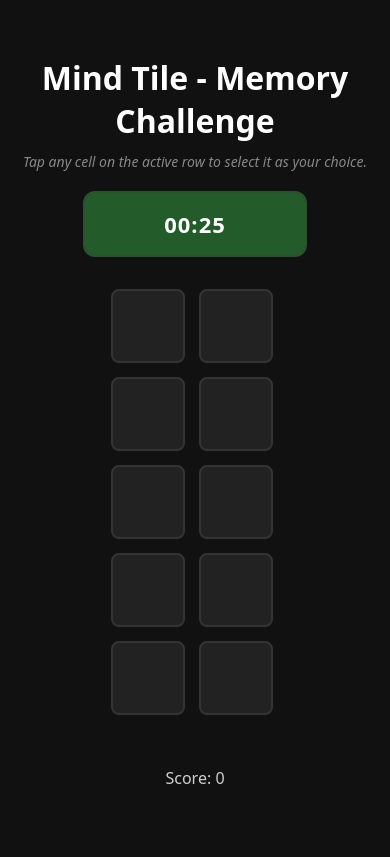
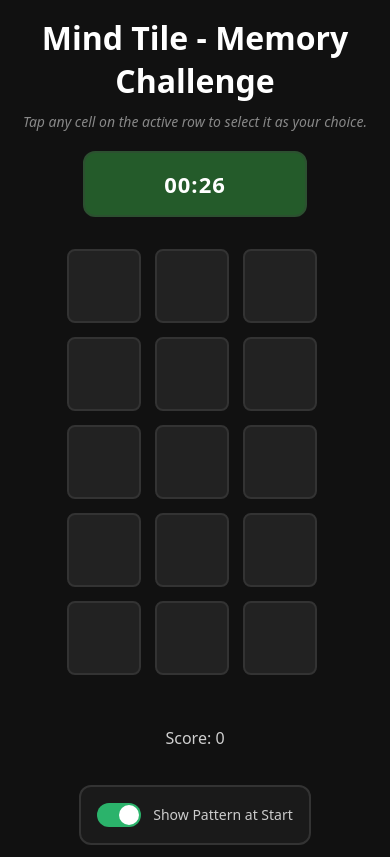
Before and after one commit to eighties8/memorychallenge, a Next.js app: page / in a window 390 px wide. Built offline with nearby package versions, Linux system fonts and the light colour scheme.

Commit message:
Fixes to mobile gameplay, cap size at 4x5 and just increase difficulty by decreasing time.

```diff
--- a/app/components/Game.tsx
+++ b/app/components/Game.tsx
@@ -3,9 +3,34 @@
 import { useCallback, useEffect, useMemo, useRef, useState } from 'react';
 
 const BASE_ROWS = 5;
-const BASE_COLS = 2;
+const BASE_COLS = 3;
 const LEVEL_SECONDS = 30;
 const MOBILE_MAX_COLS = 4; // Maximum columns for mobile before adding rows
+const MOBILE_MAX_ROWS = 5; // Maximum rows for mobile
+
+// Calculate time limit based on level progression
+const calculateTimeLimit = (level: number, isMobile: boolean): number => {
+  if (!isMobile) {
+    // Desktop: keep 30 seconds for all levels
+    return LEVEL_SECONDS;
+  }
+
+  // Mobile: calculate max grid size (4 cols × 5 rows = 20 tiles)
+  const maxGridSize = MOBILE_MAX_COLS * MOBILE_MAX_ROWS;
+  const maxLevelForGrid = Math.floor((maxGridSize - BASE_COLS * BASE_ROWS) / 5) + 1;
+
+  if (level <= maxLevelForGrid) {
+    // Still expanding grid: keep 30 seconds
+    return LEVEL_SECONDS;
+  }
+
+  // Grid is maxed out: reduce time progressively
+  const levelsAfterMax = level - maxLevelForGrid;
+  const timeReduction = Math.floor(levelsAfterMax / 5) * 5; // Reduce by 5 seconds every 5 levels
+  const newTime = Math.max(5, LEVEL_SECONDS - timeReduction); // Minimum 5 seconds
+
+  return newTime;
+};
 
 const ENCOURAGEMENTS_FLAWLESS = [
   "You're on a roll!",
@@ -83,6 +108,20 @@ export default function Game() {
   // First row highlighting for mobile - only on level start or timer expiration
   const [isFirstRowHighlighted, setIsFirstRowHighlighted] = useState(false);
 
+  // Pattern reveal feature - show safe tiles for 1 second at level start
+  const [showPatternReveal, setShowPatternReveal] = useState(() => {
+    if (typeof window !== 'undefined') {
+      const saved = localStorage.getItem('mindtile-pattern-reveal');
+      return saved !== null ? saved === 'true' : true; // Default to true
+    }
+    return true;
+  });
+  const [isPatternRevealed, setIsPatternRevealed] = useState(false);
+  const [isLevelCompleting, setIsLevelCompleting] = useState(false);
+
+  // Immediate input blocking ref - prevents race conditions with rapid key presses
+  const isInputBlockedRef = useRef(false);
+
   // Shared audio context (created on first user gesture)
   const audioCtxRef = useRef<AudioContext | null>(null);
   const getAudioContext = useCallback((): AudioContext | null => {
@@ -103,6 +142,15 @@ export default function Game() {
     }
     return instance;
   }, []);
+
+  // Toggle pattern reveal setting and persist to localStorage
+  const togglePatternReveal = useCallback(() => {
+    const newValue = !showPatternReveal;
+    setShowPatternReveal(newValue);
+    if (typeof window !== 'undefined') {
+      localStorage.setItem('mindtile-pattern-reveal', newValue.toString());
+    }
+  }, [showPatternReveal]);
 
 
 
@@ -146,8 +194,8 @@ export default function Game() {
             resetLevelSamePattern();
             startLevelTimer(LEVEL_SECONDS);
 
-            // Highlight first row on mobile for timer expiration
-            if (isMobileRef.current) {
+            // Highlight first row on mobile for timer expiration (only when pattern reveal is disabled)
+            if (isMobileRef.current && !showPatternReveal) {
               setIsFirstRowHighlighted(true);
               // Flash the first row 3 times over 1.5 seconds
               setTimeout(() => setIsFirstRowHighlighted(false), 500);
@@ -160,17 +208,17 @@ export default function Game() {
         return prev - 1;
       });
     }, 1000);
-  }, [clearTimer]);
+  }, [clearTimer, showPatternReveal]);
 
   const startLevel = useCallback((newPattern = true) => {
     let nextCols = BASE_COLS + Math.floor((currentLevel - 1) / 5);
     let nextRows = BASE_ROWS;
 
-    // Mobile-specific grid expansion: after 4 columns, add rows instead
+    // Mobile-specific grid expansion: after 4 columns, add rows instead (capped at 5 rows)
     if (isMobileRef.current && nextCols > MOBILE_MAX_COLS) {
       const extraLevels = nextCols - MOBILE_MAX_COLS;
       nextCols = MOBILE_MAX_COLS;
-      nextRows = BASE_ROWS + extraLevels;
+      nextRows = Math.min(MOBILE_MAX_ROWS, BASE_ROWS + extraLevels);
     }
 
     setCols(nextCols);
@@ -185,17 +233,32 @@ export default function Game() {
     setActiveCol(0);
     setMistakesInLevel(0);
     setStartRowSafeCol(null); // new pattern: forget previous start-row safe
-    startLevelTimer(LEVEL_SECONDS);
+    setIsLevelCompleting(false); // Reset level completion state
+    // Reset immediate input blocking for new level
+    isInputBlockedRef.current = false;
 
-    // Highlight first row on mobile for level start
-    if (isMobileRef.current) {
+    // Pattern reveal - show safe tiles for 0.5 seconds if enabled
+    if (showPatternReveal && newPattern) {
+      setIsPatternRevealed(true);
+      setTimeout(() => {
+        setIsPatternRevealed(false);
+        const timeLimit = calculateTimeLimit(currentLevel, isMobileRef.current);
+        startLevelTimer(timeLimit);
+      }, 500);
+    } else {
+      const timeLimit = calculateTimeLimit(currentLevel, isMobileRef.current);
+      startLevelTimer(timeLimit);
+    }
+
+                   // Highlight first row on mobile for level start (only when pattern reveal is disabled)
+               if (isMobileRef.current && !showPatternReveal) {
                  setIsFirstRowHighlighted(true);
                  // Flash the first row 3 times over 1.5 seconds
                  setTimeout(() => setIsFirstRowHighlighted(false), 500);
                  setTimeout(() => setIsFirstRowHighlighted(true), 1000);
                  setTimeout(() => setIsFirstRowHighlighted(false), 1500);
                }
-  }, [currentLevel, generatePath, startLevelTimer]);
+  }, [currentLevel, generatePath, startLevelTimer, showPatternReveal]);
 
   useEffect(() => {
     // Mobile detection
@@ -346,13 +409,25 @@ export default function Game() {
   const moveLeft = useCallback(() => {
     if (inputLocked) return;
     if (bottomSafeLocked) return; // keep cursor on known safe bottom cell until activated
-    setActiveCol((c) => Math.max(0, c - 1));
-  }, [inputLocked, bottomSafeLocked]);
+    setActiveCol((c) => {
+      if (c === 0) {
+        // Wrap to the last column of the current row
+        return cols - 1;
+      }
+      return c - 1;
+    });
+  }, [cols, inputLocked, bottomSafeLocked]);
 
   const moveRight = useCallback(() => {
     if (inputLocked) return;
     if (bottomSafeLocked) return; // keep cursor on known safe bottom cell until activated
-    setActiveCol((c) => Math.min(cols - 1, c + 1));
+    setActiveCol((c) => {
+      if (c === cols - 1) {
+        // Wrap to the first column of the current row
+        return 0;
+      }
+      return c + 1;
+    });
   }, [cols, inputLocked, bottomSafeLocked]);
 
   const moveUp = useCallback(() => {
@@ -367,6 +442,24 @@ export default function Game() {
     }
   }, [activeRow, inputLocked, safePath, visitedSafe]);
 
+  // Auto-scroll grid into view on mobile when active row changes
+  useEffect(() => {
+    if (!isMobile || !isMobileDetected) return;
+
+    const gridElement = document.getElementById('grid');
+    if (!gridElement) return;
+
+    // Find the active row element and scroll it into view
+    const activeRowElement = gridElement.querySelector(`[data-row="${activeRow}"]`);
+    if (activeRowElement) {
+      activeRowElement.scrollIntoView({
+        behavior: 'smooth',
+        block: 'center',
+        inline: 'nearest'
+      });
+    }
+  }, [activeRow, isMobile, isMobileDetected]);
+
   const resetLevelSamePattern = useCallback(() => {
     setVisitedSafe(new Set());
     setWrongFlash(null);
@@ -379,7 +472,7 @@ export default function Game() {
   }, [startRowSafeCol, isMobile, numRows]);
 
   const selectCell = useCallback(() => {
-    if (inputLocked) return;
+    if (inputLocked || isLevelCompleting) return;
     const key = `${activeRow}-${activeCol}`;
     const isSafe = safePath.has(key);
 
@@ -406,6 +499,8 @@ export default function Game() {
         clearTimer();
         // Play short victory melody alongside blinking
         playLevelCompleteMelody();
+        // Block all input to prevent rapid key presses ONLY when level is completed
+        isInputBlockedRef.current = true;
         // Flash green tiles on/off for 2 seconds, then proceed
         const greenTiles: CelebrationCell[] = [];
         for (let r = 0; r < numRows; r++) {
@@ -444,11 +539,11 @@ export default function Game() {
               let nextCols = BASE_COLS + Math.floor((nextLevel - 1) / 5);
               let nextRows = BASE_ROWS;
 
-              // Mobile-specific grid expansion: after 4 columns, add rows instead
+              // Mobile-specific grid expansion: after 4 columns, add rows instead (capped at 5 rows)
               if (isMobileRef.current && nextCols > MOBILE_MAX_COLS) {
                 const extraLevels = nextCols - MOBILE_MAX_COLS;
                 nextCols = MOBILE_MAX_COLS;
-                nextRows = BASE_ROWS + extraLevels;
+                nextRows = Math.min(MOBILE_MAX_ROWS, BASE_ROWS + extraLevels);
               }
 
               setCols(nextCols);
@@ -459,10 +554,28 @@ export default function Game() {
               setActiveCol(0);
               setMistakesInLevel(0);
               setStartRowSafeCol(null); // new pattern next level
+
+              // Pattern reveal - show safe tiles for 0.5 seconds if enabled
+              if (showPatternReveal) {
+                setIsPatternRevealed(true);
+                setTimeout(() => {
+                  setIsPatternRevealed(false);
                   startLevelTimer(LEVEL_SECONDS);
+                  // Re-enable keyboard input for the next level
+                  setIsLevelCompleting(false);
+                  // Reset immediate input blocking for the next level
+                  isInputBlockedRef.current = false;
+                }, 500);
+              } else {
+                startLevelTimer(LEVEL_SECONDS);
+                // Re-enable keyboard input for the next level
+                setIsLevelCompleting(false);
+                // Reset immediate input blocking for the next level
+                isInputBlockedRef.current = false;
+              }
 
-              // Highlight first row on mobile for level start (after level completion)
-              if (isMobileRef.current) {
+              // Highlight first row on mobile for level start (after level completion, only when pattern reveal is disabled)
+              if (isMobileRef.current && !showPatternReveal) {
                 setIsFirstRowHighlighted(true);
                 // Flash the first row 3 times over 1.5 seconds
                 setTimeout(() => setIsFirstRowHighlighted(false), 500);
@@ -490,7 +603,7 @@ export default function Game() {
         // If on the first row, do nothing so the cursor stays where the player left it
       }, 320);
     }
-  }, [activeRow, activeCol, chooseEncouragement, chooseTimeCrunch, clearTimer, cols, currentLevel, generatePath, mistakesInLevel, playCorrectSound, playLevelCompleteMelody, playWrongSound, remainingSeconds, resetLevelSamePattern, safePath, startLevelTimer, inputLocked]);
+  }, [activeRow, activeCol, chooseEncouragement, chooseTimeCrunch, clearTimer, cols, currentLevel, generatePath, mistakesInLevel, playCorrectSound, playLevelCompleteMelody, playWrongSound, remainingSeconds, resetLevelSamePattern, safePath, startLevelTimer, inputLocked, isLevelCompleting]);
 
   // Desktop keyboard controls (only active when not on mobile)
   useEffect(() => {
@@ -501,11 +614,13 @@ export default function Game() {
       if (key === 'ArrowLeft' || key === 'a' || key === 'A') moveLeft();
       else if (key === 'ArrowRight' || key === 'd' || key === 'D') moveRight();
       else if (key === 'ArrowUp') moveUp();
-      else if (key === ' ' || key === 'Enter' || key === 'w' || key === 'W') selectCell();
+      else if ((key === ' ' || key === 'Enter' || key === 'w' || key === 'W') && !isLevelCompleting && !isInputBlockedRef.current) {
+        selectCell();
+      }
     };
     window.addEventListener('keydown', onKey);
     return () => window.removeEventListener('keydown', onKey);
-  }, [isMobile, moveLeft, moveRight, moveUp, selectCell]);
+  }, [isMobile, moveLeft, moveRight, moveUp, selectCell, isLevelCompleting]);
 
   const formatTime = (s: number) => {
     const mm = Math.floor(s / 60).toString().padStart(2, '0');
@@ -521,7 +636,7 @@ export default function Game() {
 
   // Optimized mobile touch handler - created once, not recreated on every render
   const handleMobileTouch = useCallback((rowIndex: number, colIndex: number) => {
-    if (!isMobile || inputLocked) return;
+    if (!isMobile || inputLocked || isLevelCompleting) return;
 
     // Only allow interaction with tiles on the active row
     if (rowIndex !== activeRow) return;
@@ -552,6 +667,11 @@ export default function Game() {
         setStatusText(`+${gained} pts${flawless ? ' (Flawless!)' : ''}`);
         clearTimer();
         playLevelCompleteMelody();
+
+        // Block all input to prevent rapid touches/key presses ONLY when level is completed
+        isInputBlockedRef.current = true;
+        // Disable keyboard input during level completion
+        setIsLevelCompleting(true);
 
         // Flash green tiles logic
         const greenTiles: CelebrationCell[] = [];
@@ -591,11 +711,11 @@ export default function Game() {
               let nextCols = BASE_COLS + Math.floor((nextLevel - 1) / 5);
               let nextRows = BASE_ROWS;
 
-              // Mobile-specific grid expansion: after 4 columns, add rows instead
+              // Mobile-specific grid expansion: after 4 columns, add rows instead (capped at 5 rows)
               if (isMobileRef.current && nextCols > MOBILE_MAX_COLS) {
                 const extraLevels = nextCols - MOBILE_MAX_COLS;
                 nextCols = MOBILE_MAX_COLS;
-                nextRows = BASE_ROWS + extraLevels;
+                nextRows = Math.min(MOBILE_MAX_ROWS, BASE_ROWS + extraLevels);
               }
 
               setCols(nextCols);
@@ -606,10 +726,28 @@ export default function Game() {
               setActiveCol(0);
               setMistakesInLevel(0);
               setStartRowSafeCol(null);
+
+              // Pattern reveal - show safe tiles for 0.5 seconds if enabled
+              if (showPatternReveal) {
+                setIsPatternRevealed(true);
+                setTimeout(() => {
+                  setIsPatternRevealed(false);
                   startLevelTimer(LEVEL_SECONDS);
+                  // Re-enable keyboard input for the next level
+                  setIsLevelCompleting(false);
+                  // Reset immediate input blocking for the next level
+                  isInputBlockedRef.current = false;
+                }, 500);
+              } else {
+                startLevelTimer(LEVEL_SECONDS);
+                // Re-enable keyboard input for the next level
+                setIsLevelCompleting(false);
+                // Reset immediate input blocking for the next level
+                isInputBlockedRef.current = false;
+              }
 
-              // Highlight first row on mobile for level start (after level completion)
-              if (isMobileRef.current) {
+              // Highlight first row on mobile for level start (after level completion, only when pattern reveal is disabled)
+              if (isMobileRef.current && !showPatternReveal) {
                 setIsFirstRowHighlighted(true);
                 // Flash the first row 3 times over 1.5 seconds
                 setTimeout(() => setIsFirstRowHighlighted(false), 500);
@@ -636,7 +774,7 @@ export default function Game() {
         }
       }, 320);
     }
-  }, [isMobile, inputLocked, activeRow, safePath, setStartRowSafeCol, playCorrectSound, setVisitedSafe, currentLevel, mistakesInLevel, chooseEncouragement, remainingSeconds, chooseTimeCrunch, setScore, setStatusText, clearTimer, playLevelCompleteMelody, cols, setCelebrationCells, setOverlayLines, setOverlayFlawless, setOverlayVisible, setCurrentLevel, setCols, setSafePath, setActiveRow, setActiveCol, setMistakesInLevel, startLevelTimer, playWrongSound, setWrongFlash, resetLevelSamePattern]);
+  }, [isMobile, inputLocked, isLevelCompleting, activeRow, safePath, setStartRowSafeCol, playCorrectSound, setVisitedSafe, currentLevel, mistakesInLevel, chooseEncouragement, remainingSeconds, chooseTimeCrunch, setScore, setStatusText, clearTimer, playLevelCompleteMelody, cols, setCelebrationCells, setOverlayLines, setOverlayFlawless, setOverlayVisible, setCurrentLevel, setCols, setSafePath, setActiveRow, setActiveCol, setMistakesInLevel, startLevelTimer, playWrongSound, setWrongFlash, resetLevelSamePattern]);
 
   const renderCell = (rowIndex: number, colIndex: number) => {
     const key = `${rowIndex}-${colIndex}`;
@@ -653,6 +791,8 @@ export default function Game() {
       isWrong ? 'wrong' : '',
       // First row highlighting for mobile (bottom row where player starts)
       isMobile && isFirstRowHighlighted && rowIndex === numRows - 1 ? 'first-row-highlight' : '',
+      // Pattern reveal - show safe tiles when enabled
+      isPatternRevealed && safePath.has(key) ? 'pattern-reveal' : '',
     ]
       .filter(Boolean)
       .join(' ');
@@ -694,13 +834,13 @@ export default function Game() {
 
   // Memoize the grid rows to prevent unnecessary re-renders
   const gridRows = useMemo(() => {
-    const rows = [];
+    const gridCells = [];
     for (let r = 0; r < numRows; r += 1) {
       for (let c = 0; c < cols; c += 1) {
-        rows.push(renderCell(r, c));
+        gridCells.push(renderCell(r, c));
       }
     }
-    return rows;
+    return gridCells;
   }, [renderCell, cols, numRows]);
 
   // Show loading screen until mobile detection is complete
@@ -739,6 +879,20 @@ export default function Game() {
 
       <p id="status" className="subtle">{statusText}</p>
       <p id="score" className="subtle">Score: {score}</p>
+
+      {/* Pattern reveal toggle */}
+      <div className="pattern-reveal-toggle">
+        <label className="toggle-label">
+          <input
+            type="checkbox"
+            checked={showPatternReveal}
+            onChange={togglePatternReveal}
+            className="toggle-checkbox"
+          />
+          <span className="toggle-slider"></span>
+          <span className="toggle-text">Show Pattern at Start</span>
+        </label>
+      </div>
     </div>
   );
 }
--- a/app/globals.css
+++ b/app/globals.css
@@ -156,6 +156,11 @@ h1 { font-weight: 700; margin: 16px 0 20px; }
   /* Mobile grid adjustments */
   #grid {
     gap: 8px;
+    /* Enable smooth scrolling for auto-scroll behavior */
+    scroll-behavior: smooth;
+    /* Ensure grid doesn't overflow horizontally */
+    max-width: 100vw;
+    overflow-x: hidden;
   }
 
   .cell {
@@ -207,3 +212,87 @@ h1 { font-weight: 700; margin: 16px 0 20px; }
   0%, 100% { opacity: 0.6; }
   50% { opacity: 1; }
 }
+
+/* Pattern reveal styling */
+.cell.pattern-reveal {
+  background: #2bb36b;
+  border-color: #3cff8f;
+  box-shadow: 0 0 20px #3cff8f;
+  animation: patternReveal 1s ease-in-out;
+}
+
+@keyframes patternReveal {
+  0% {
+    background: #222;
+    border-color: #333;
+    box-shadow: none;
+  }
+  50% {
+    background: #2bb36b;
+    border-color: #3cff8f;
+    box-shadow: 0 0 20px #3cff8f;
+  }
+  100% {
+    background: #2bb36b;
+    border-color: #3cff8f;
+    box-shadow: 0 0 20px #3cff8f;
+  }
+}
+
+/* Pattern reveal toggle styling */
+.pattern-reveal-toggle {
+  margin-top: 20px;
+  padding: 16px;
+  background: #1a1a1a;
+  border: 2px solid #333;
+  border-radius: 12px;
+  display: inline-block;
+}
+
+.toggle-label {
+  display: flex;
+  align-items: center;
+  gap: 12px;
+  cursor: pointer;
+  font-size: 14px;
+  font-weight: 500;
+  color: #ccc;
+}
+
+.toggle-checkbox {
+  display: none;
+}
+
+.toggle-slider {
+  position: relative;
+  width: 44px;
+  height: 24px;
+  background: #333;
+  border-radius: 12px;
+  transition: background 0.3s ease;
+}
+
+.toggle-slider:before {
+  content: '';
+  position: absolute;
+  top: 2px;
+  left: 2px;
+  width: 20px;
+  height: 20px;
+  background: #666;
+  border-radius: 50%;
+  transition: transform 0.3s ease;
+}
+
+.toggle-checkbox:checked + .toggle-slider {
+  background: #2bb36b;
+}
+
+.toggle-checkbox:checked + .toggle-slider:before {
+  transform: translateX(20px);
+  background: #fff;
+}
+
+.toggle-text {
+  user-select: none;
+}
```
Lines whose indentation alone changed are shown as unchanged.
